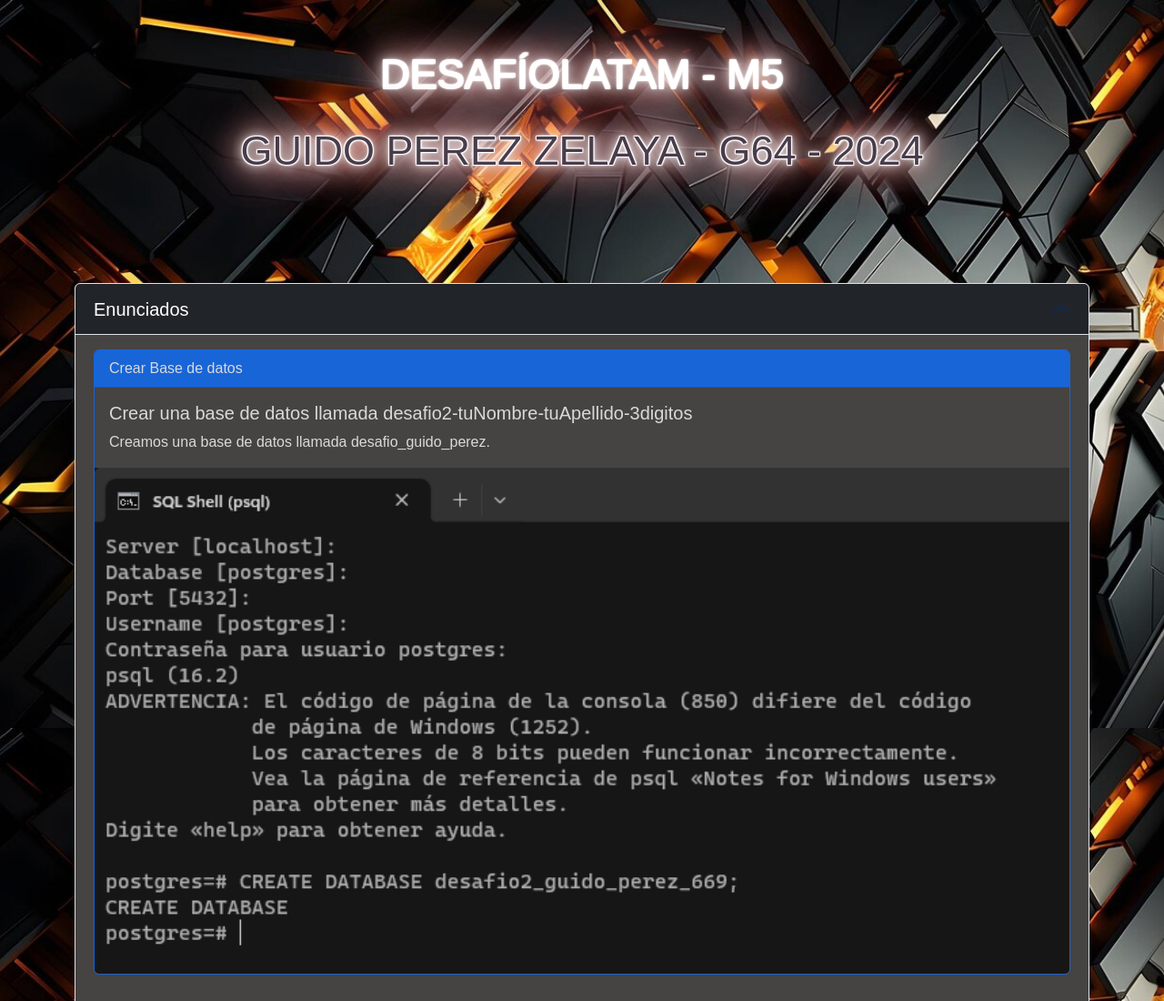
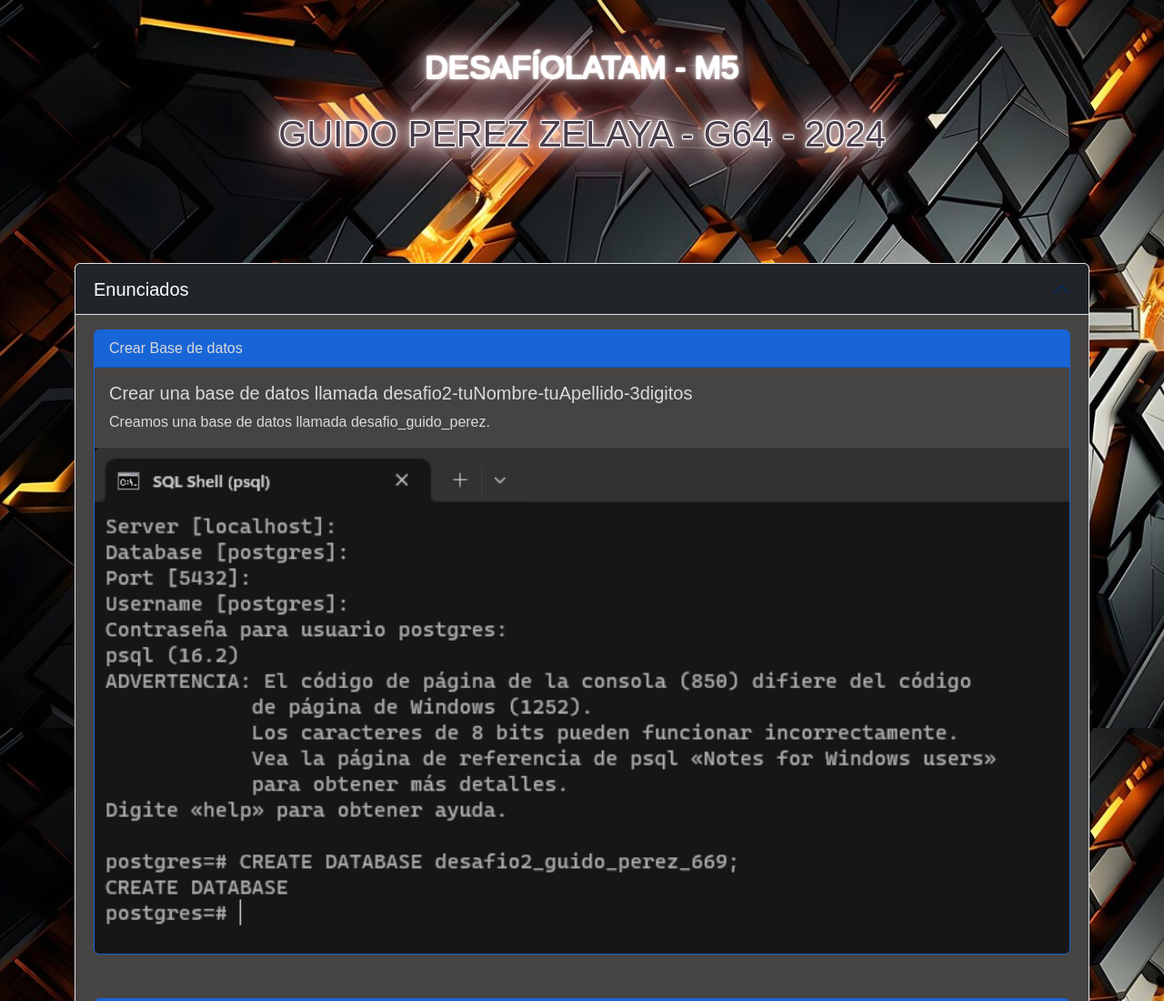
Before and after one commit to gperzal/Desafio-Manipulacion-de-datos-y-transaccionalidad-en-las-operaciones, a plain HTML site: page index.html in a window 1280 px wide. Shown: the top 1100 px of the page at 91% size. Drawn offline with nearby package versions, Linux system fonts and the light colour scheme; a script that the page names is missing.

Commit message:
Update styles.css

```diff
--- a/assets/css/styles.css
+++ b/assets/css/styles.css
@@ -39,7 +39,7 @@ body {
 .logo-1 {
   color: white;
   animation: neon 3s infinite;
-  font-size: 45px;
+  font-size: 35px;
   text-transform: uppercase;
   font-family: "Archivo Black", "Archivo", sans-serif;
   font-weight: normal;
@@ -51,7 +51,7 @@ body {
 .logo-2 {
   color: rgb(74, 61, 75);
   animation: neon 3s infinite;
-  font-size: 45px;
+  font-size: 40px;
   text-transform: uppercase;
   font-family: "Archivo Black", "Archivo", sans-serif;
   font-weight: normal;
```
